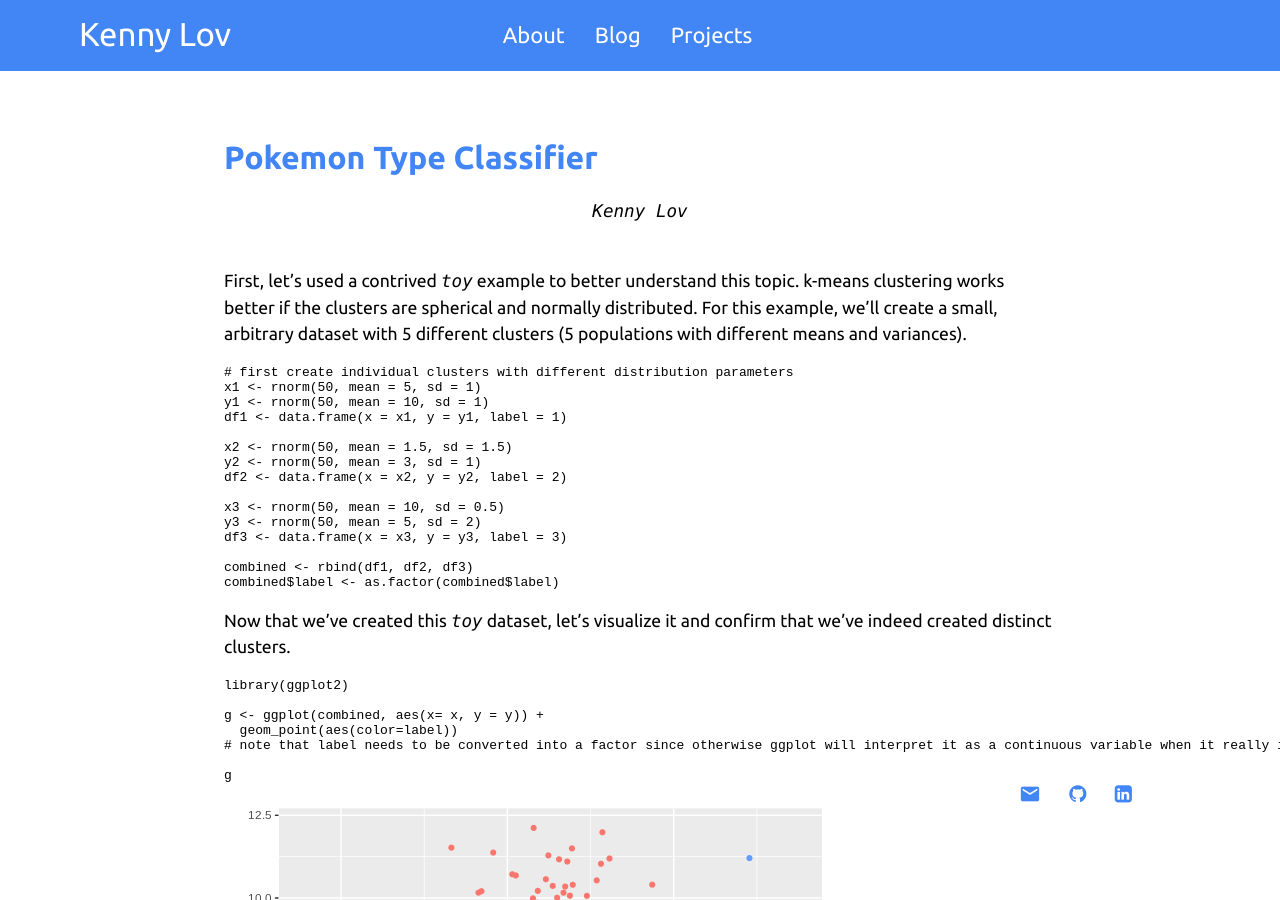
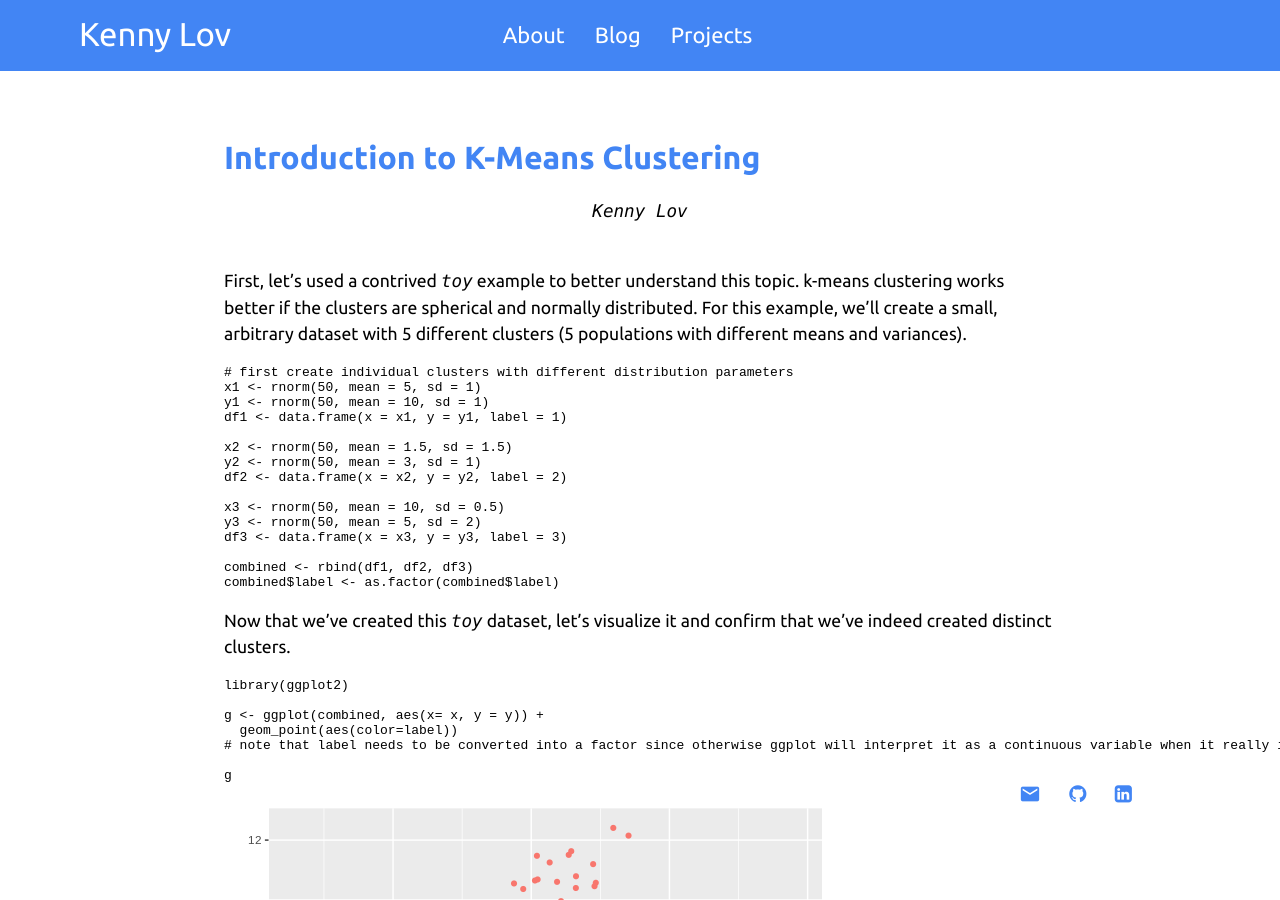
Before and after one commit to clfkenny/clfkenny.github.io, a Jekyll site: the page built from projects/kmeans_intro/index.md, in a window 1280 px wide and 900 px high. Built offline with Jekyll 4.4.1, drawn with Linux system fonts in a browser that asks for light colours; some web fonts are replaced; our own code applies the rules of GitHub Pages for plain Markdown files.

Commit message:
Add files via upload

```diff
--- a/projects/kmeans_intro/index.md
+++ b/projects/kmeans_intro/index.md
@@ -1,5 +1,5 @@
-**Pokemon Type Classifier**
-===========================
+**Introduction to K-Means Clustering**
+======================================
 
 <p style="text-align:center;">
 <em>Kenny Lov</em><br><br>
```
Also changed, not shown: projects/kmeans_intro/images/unnamed-chunk-4-1.png.
